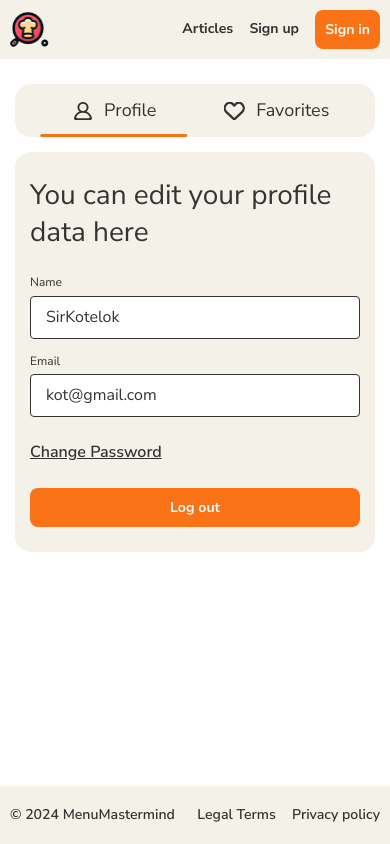
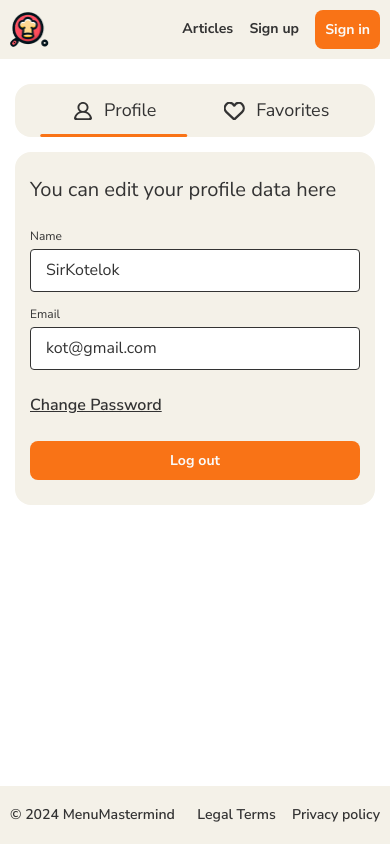
Before and after one commit to JustFantick/menu-mastermind, a Next.js app: page /profile/1 in a window 390 px wide. Built offline with nearby package versions, Linux system fonts and the light colour scheme.

Commit message:
refactor: correct styles profile page

```diff
--- a/src/app/profile/[tab]/page.module.scss
+++ b/src/app/profile/[tab]/page.module.scss
@@ -94,8 +94,8 @@
 	justify-content: flex-start;
 
 	&__title {
-		//18?-28px
-		font-size: 1.75rem;
+		//20-28px
+		font-size: clamp(1.25rem, calc(1.04rem + 0.88vw), 1.75rem);
 		font-weight: 400;
 		line-height: 130%;
 	}
```
